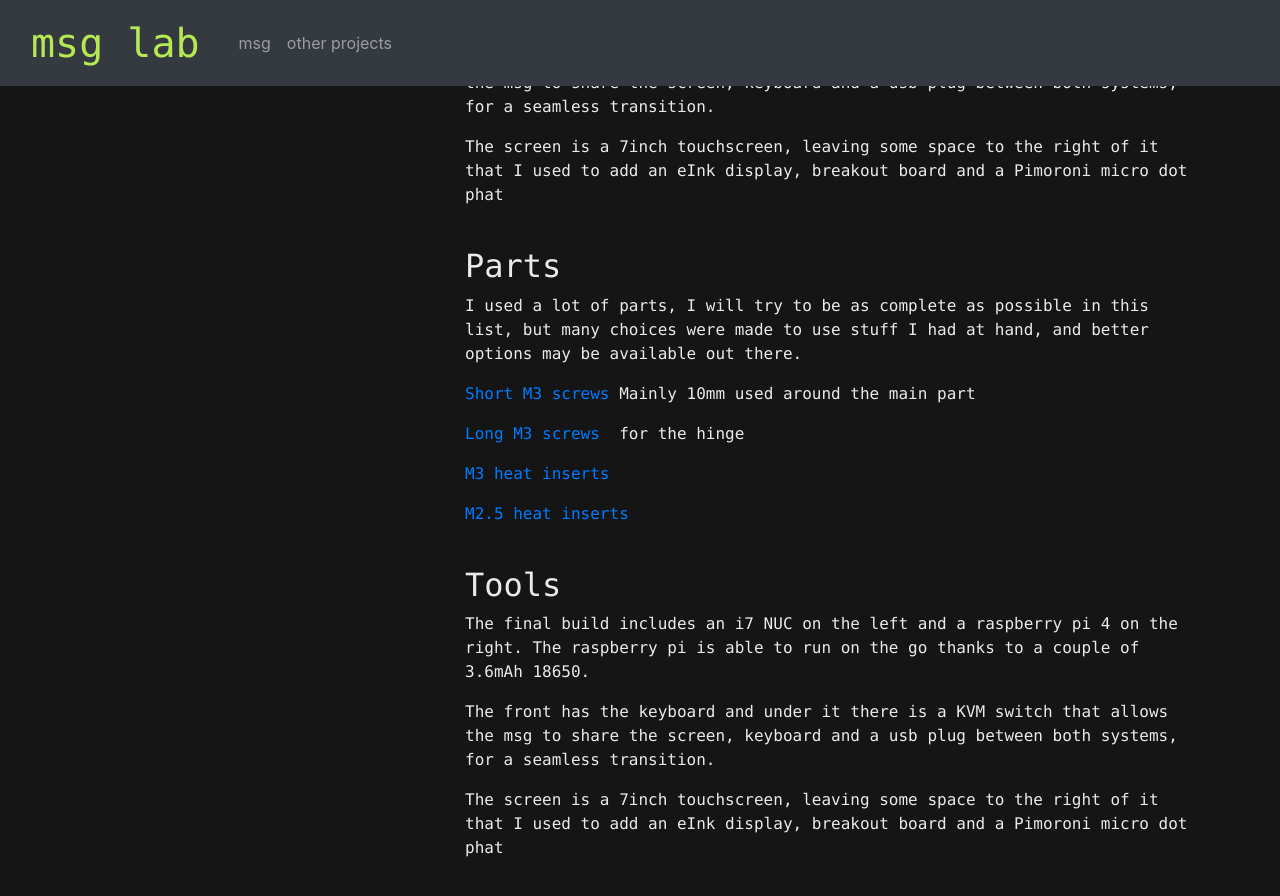
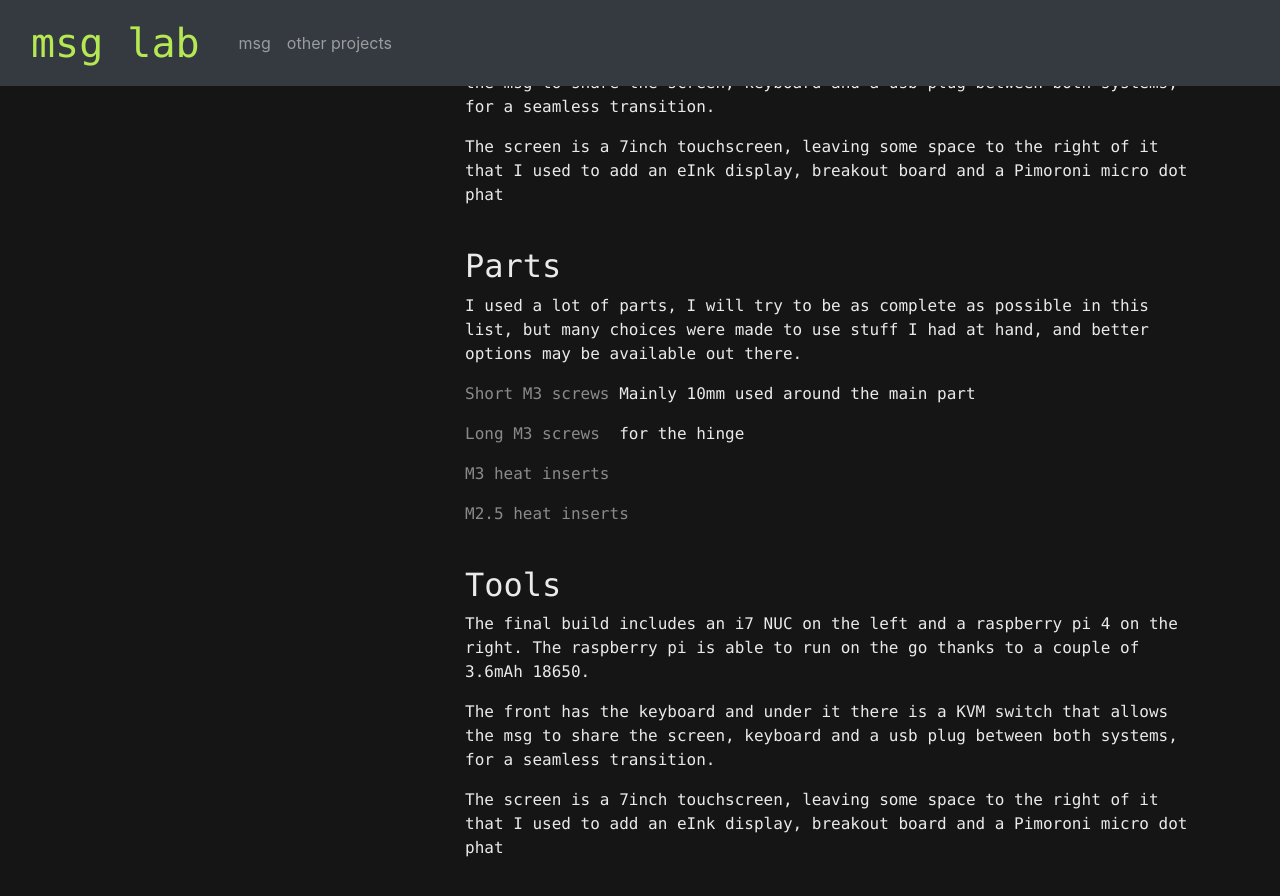
Before and after one commit to msglab/msglab, a Jekyll site: the page html/msg.html, which Jekyll copies as it is, in a window 1280 px wide and 900 px high, scrolled down 1046 px. Shown: the top 896 px of the window. Built offline with Jekyll 4.4.1, drawn with Linux system fonts in a browser that asks for light colours; nearby versions of some CDN libraries; library files that are not in the unit come from our copies.

Commit message:
Update msg.html

```diff
--- a/html/msg.html
+++ b/html/msg.html
@@ -85,10 +85,10 @@ font-family: Monaco, Bitstream Vera Sans Mono, Lucida Console, Terminal, monospa
         <br>
         <h2 id= "parts">Parts</h2>
         <p>I used a lot of parts, I will try to be as complete as possible in this list, but many choices were made to use stuff I had at hand, and better options may be available out there.</p>
-        <p><a href="https://amzn.to/3llGHPL">Short M3 screws</a> Mainly 10mm used around the main part</p>
-        <p><a href="https://amzn.to/2SxJPvx">Long M3 screws</a> &nbsp;for the hinge</p>
-        <p><a href="https://amzn.to/3d7dtBl">M3 heat inserts</a></p>
-        <p><a href="https://amzn.to/2SxmrhF">M2.5 heat inserts</a></p>
+        <p><a href="https://amzn.to/3llGHPL"class="blog-link">Short M3 screws</a> Mainly 10mm used around the main part</p>
+        <p><a href="https://amzn.to/2SxJPvx"class="blog-link">Long M3 screws</a> &nbsp;for the hinge</p>
+        <p><a href="https://amzn.to/3d7dtBl"class="blog-link">M3 heat inserts</a></p>
+        <p><a href="https://amzn.to/2SxmrhF"class="blog-link">M2.5 heat inserts</a></p>
         <br>
         <h2 id= "tools">Tools</h2>
           <p>The final build includes an i7 NUC on the left and a raspberry pi 4 on the right. The raspberry pi is able to run on the go thanks to a couple of 3.6mAh 18650.</p>
```
